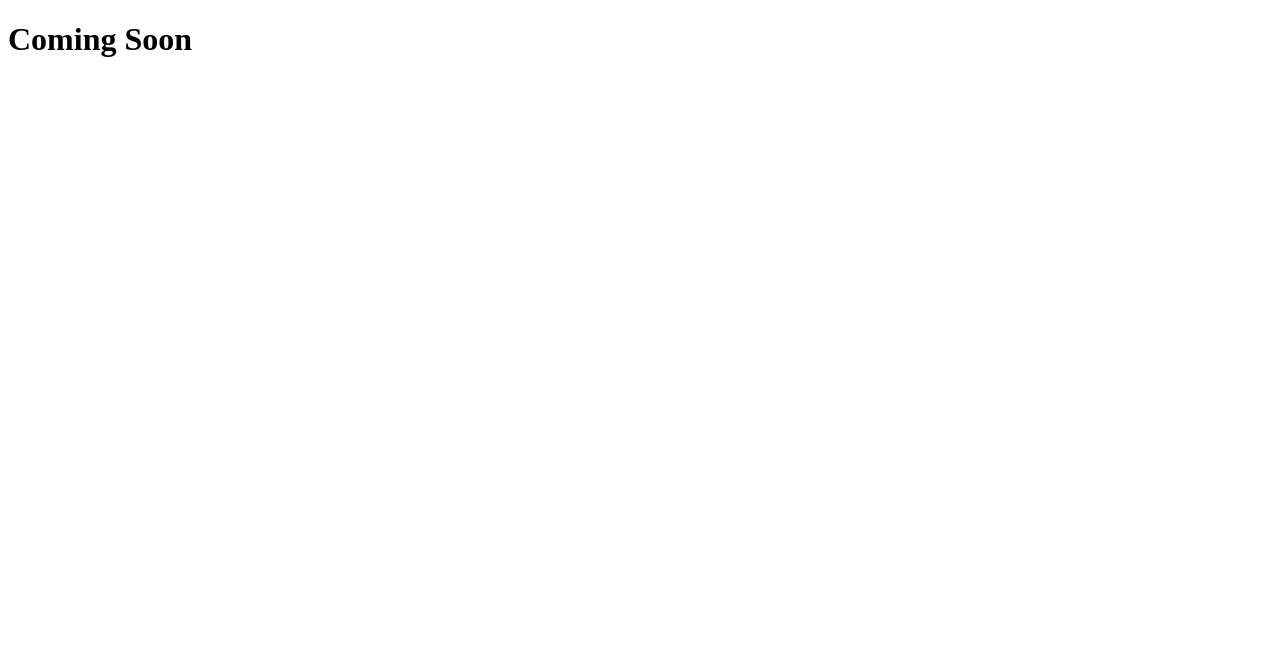
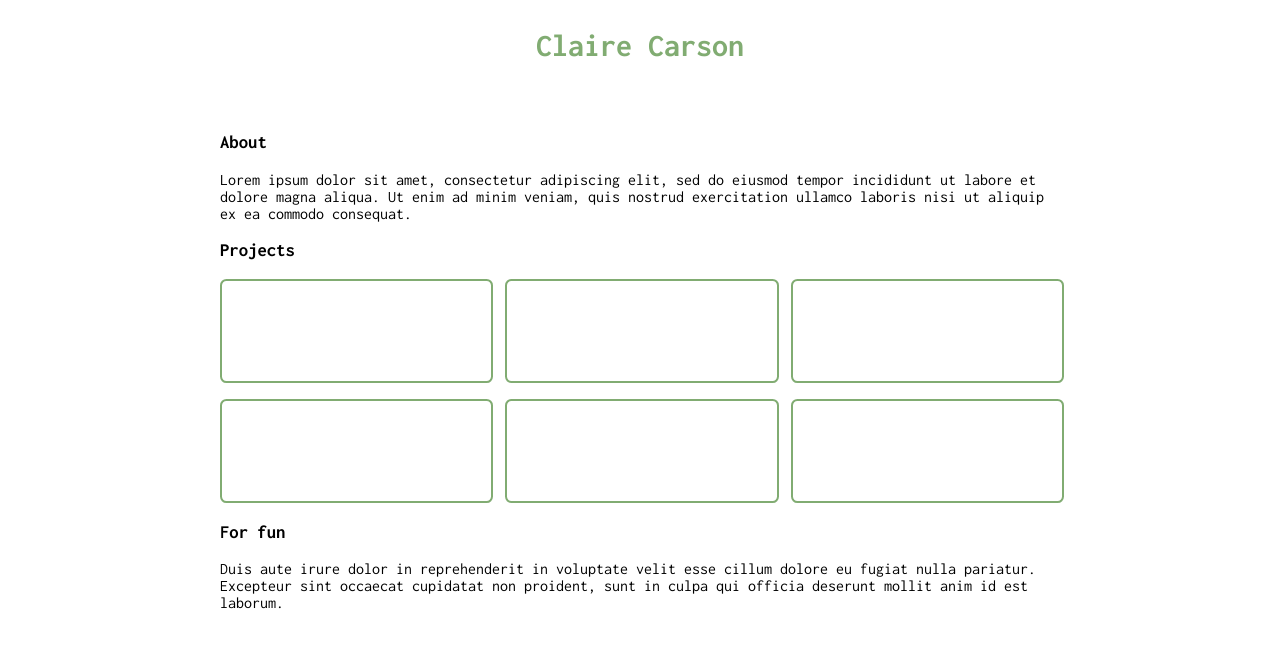
Before and after one commit to clairedotcom/portfolio-site, a plain HTML site: page index.html in a window 1280 px wide. Drawn offline with Linux system fonts and the light colour scheme.

Commit message:
Add stylesheet and basic layout

```diff
--- a/index.html
+++ b/index.html
@@ -4,9 +4,45 @@
     <meta charset="UTF-8">
     <meta http-equiv="X-UA-Compatible" content="IE=edge">
     <meta name="viewport" content="width=device-width, initial-scale=1.0">
-    <title>Claire</title>
+    <title>Hey Hello!</title>
+    <link rel="stylesheet" href="style.css">
 </head>
 <body>
-    <h1>Coming Soon</h1>
+    <div class="header">
+        <h1>Claire Carson</h1>
+    </div>
+    <div class="content">
+        <div class="about">
+            <h3>About</h3>
+            <p>
+                Lorem ipsum dolor sit amet, consectetur adipiscing elit,
+                sed do eiusmod tempor incididunt ut labore et dolore magna aliqua.
+                Ut enim ad minim veniam, quis nostrud exercitation ullamco laboris
+                nisi ut aliquip ex ea commodo consequat.
+            </p>
+            <div class="icons">
+            </div>
+        </div>
+        <div class="projects">
+            <h3>Projects</h3>
+            <div class="project-container">
+                <div class="project-card"></div>
+                <div class="project-card"></div>
+                <div class="project-card"></div>
+                <div class="project-card"></div>
+                <div class="project-card"></div>
+                <div class="project-card"></div>
+            </div>
+        </div>
+        <div class="fun">
+            <h3>For fun</h3>
+            <p>
+                Duis aute irure dolor in reprehenderit in voluptate velit esse
+                cillum dolore eu fugiat nulla pariatur. Excepteur sint occaecat
+                cupidatat non proident, sunt in culpa qui officia deserunt mollit
+                anim id est laborum.
+            </p>
+        </div>
+    </div>
 </body>
 </html>
--- /dev/null
+++ b/style.css
@@ -0,0 +1,43 @@
+@import url('https://fonts.googleapis.com/css2?family=Inconsolata:wght@300;400;500;700;800&display=swap');
+
+:root {
+    --accent-text-color: rgb(129, 172, 114);
+}
+
+body {
+    font-family: Inconsolata;
+}
+
+.content {
+    margin: 3rem auto;
+    max-width: 840px;
+}
+
+.header {
+    display: flex;
+    justify-content: center;
+}
+
+.header h1 {
+    color: var(--accent-text-color);
+}
+
+.project-container {
+    display: grid;
+    grid-template-columns: repeat(3, 1fr);
+    gap: 1rem;
+}
+
+.project-card {
+    width: 100%;
+    height: 100px;
+    border: 2px solid var(--accent-text-color);
+    border-radius: 0.4rem;
+}
+
+@media (max-width: 500px) {
+    .project-container {
+        display: grid;
+        grid-template-columns: 1fr;
+    }
+}
```
